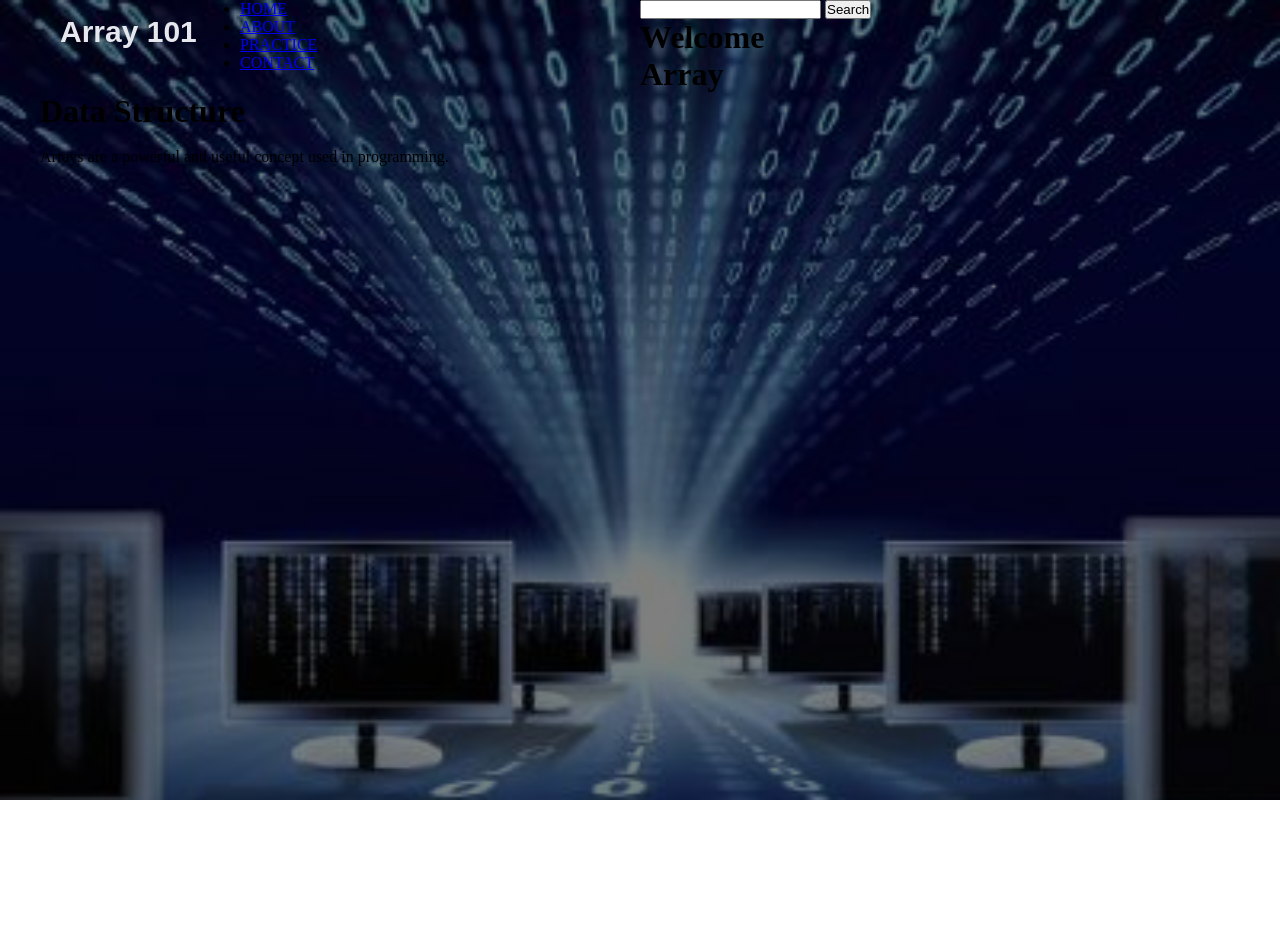
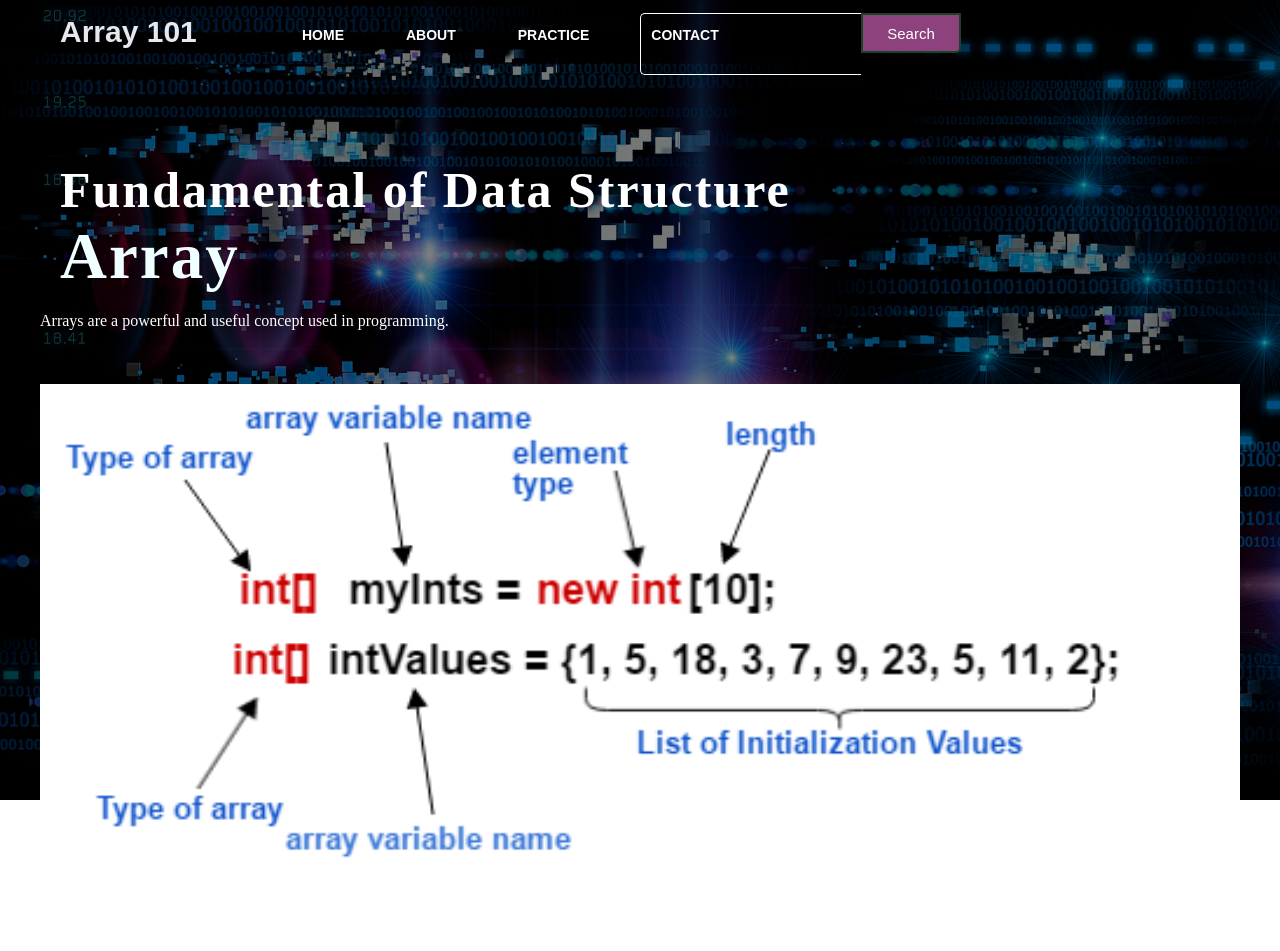
Before and after one commit to abrahamsj/project-5--VS, a plain HTML site: page index.html in a window 1280 px wide. Before the commit the page ends 800 px from the top, so only its background shows below. Drawn offline with Linux system fonts and the light colour scheme.

Commit message:
pictures added

```diff
--- a/index.html
+++ b/index.html
@@ -32,21 +32,25 @@
             <!--Search Bar-->
 
             <div class="Search">
-                <input type="text" name="search" id="search">
+                <input class="srch" type="text" name="search" id="search">
                 <button class="btn btn-sm">Search</button>
             </div>
 
 
 
           <!--Main body -->
+
     <main>
-        <h1>Welcome</h1>
+
 
         <div class="content">
-            <h1>Array<br><span>Data Structure</span><br></h1><br>
+            <h1>Fundamental of Data Structure<br><span>Array</span><br></h1><br>
             <p class="par" id="top">Arrays are a powerful and useful concept used in programming. <br> <br></p>
                 <br>
                 <br>
+
+                <img src="example.png" alt="Basic Array ">
+                <p>Basic Structure of an Array</p>
 
     </main>
     <script src="function.js"></script>
--- a/style.css
+++ b/style.css
@@ -5,7 +5,7 @@
 
 .main{
     width: 100;
-    background: linear-gradient(to top,rgba(0,0,0,0.5)50%,rgba(0,0,0,0.5)50%), url(back.jpg);
+    background: linear-gradient(to top,rgba(0,0,0,0.5)50%,rgba(0,0,0,0.5)50%), url(backg.jpg);
     background-position: center;
     background-size:cover;
     height: 100vh;
@@ -41,3 +41,144 @@
     float: left;
     height: 70px;
 }
+
+
+ul{
+    float: left;
+    display: flex;
+    justify-content: center;
+    align-items: center;
+
+}
+
+ul li{
+    list-style: none;
+    margin-left: 62px;
+    margin-top: 27px;
+    font-size: 14px;
+}
+
+ul li a{
+    text-decoration: none;
+    color: white;
+    font-family: Arial;
+    font-weight: bold;
+    transition: 0.4s ease-in-out;
+}
+
+ul li a:hover{
+    color: rgb(137, 24, 28);
+}
+
+.search{
+    width: 330px;
+    float: left;
+    margin-left: 270px;
+}
+
+.srch{
+    font-family: 'Times New Roman';
+    width: 200px;
+    height: 40px;
+    background: transparent;
+    border: 1px solid white;
+    margin-top: 13px;
+    color:white;
+    border-right: none;
+    font-size: 16px;
+    float: left;
+    padding: 10px;
+    border-bottom-left-radius: 5px;
+    border-top-left-radius: 5px;
+
+
+}
+
+.btn{
+    width: 100px;
+    height: 40px;
+    background: rgb(141, 66, 126);
+    border: 2px solid rgb(29, 66, 42);
+    margin-top: 13px;
+    color:white;
+    font-size: 15px;
+    border-bottom-right-radius: 5px;
+    border-bottom-right-radius: 5px;
+    transition: 0.2s ease;
+    cursor: pointer;
+
+}
+
+.btn:hover{
+    color: rgb(146, 78, 80);
+}
+
+.btn:focus{
+    outline: none;
+}
+
+.srch:focus{
+    outline: none;
+}
+
+
+.content{
+    width: 1200px;
+    height: auto;
+    margin: auto;
+    color: white;
+    position: relative;
+
+
+}
+
+
+.content.par{
+    padding: 20px;
+    padding-bottom: 25px;
+    font-family: Arial;
+    letter-spacing: 1.2px;
+    line-height: 30px;
+}
+
+.content h1{
+    font-family: 'Times New Roman';
+    font-size: 50px;
+    padding-left: 20px;
+    margin-top: 9%;
+    letter-spacing: 2px;
+}
+
+.content .cn{
+    width: 160px;
+    height: 40px;
+    background:white;
+    border: none;
+    margin-bottom: 10px;
+    margin-left: 20px;
+    font-size: 20px;
+    border-radius: 10px;
+    cursor: pointer;
+    transform: 0.4s ease;
+
+}
+
+.content .cn a{
+    text-decoration: none;
+    color: black;
+    transition: 0.3s ease;
+
+}
+
+.cn:hover{
+    background-color:rgb(191, 193, 180);
+}
+
+.content span{
+    color:azure;
+    font-size: 65px;
+}
+
+img {
+    width: 100%;
+  }
```
Also changed, not shown: backg.jpg (added), example.png (added), logo.jpg (deleted).
